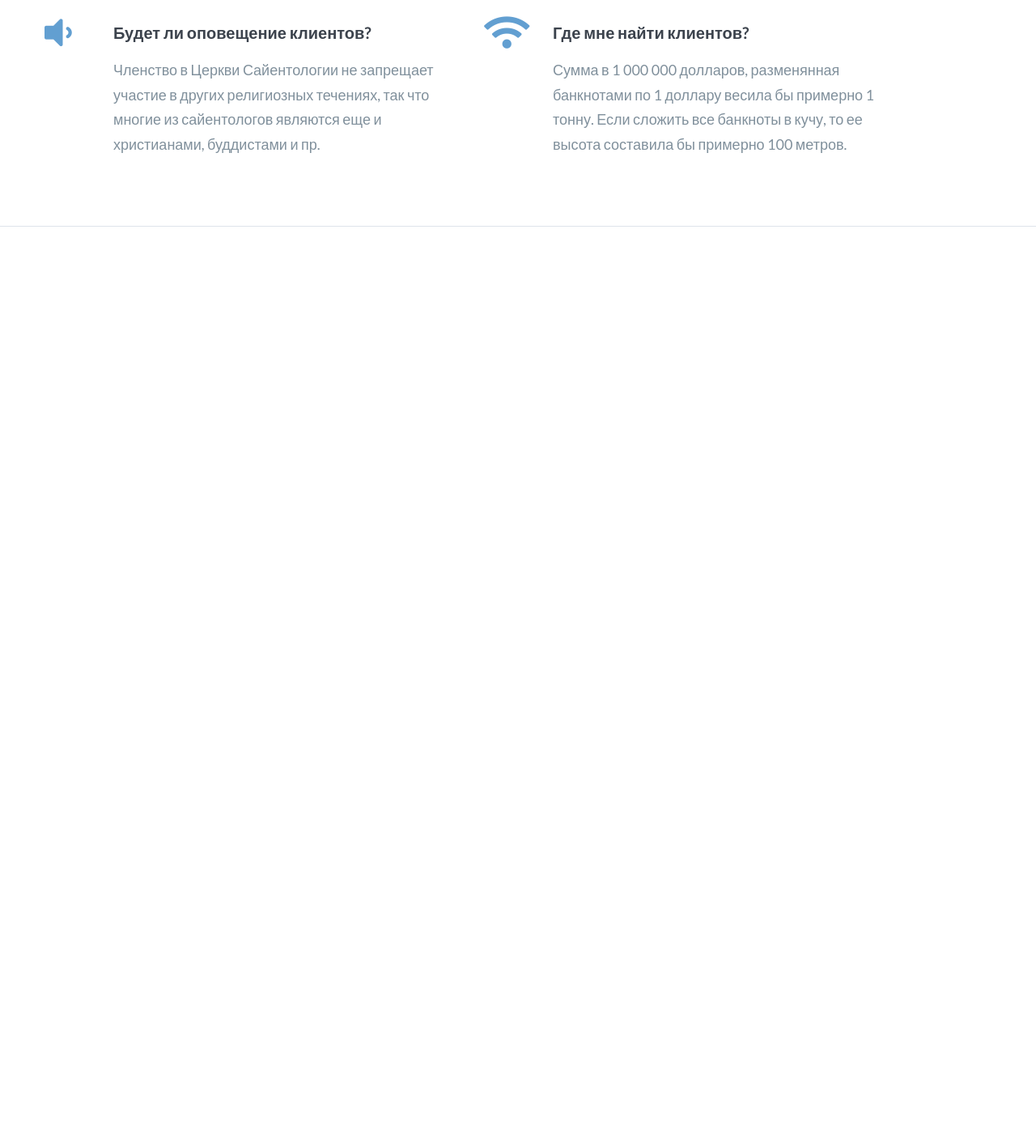
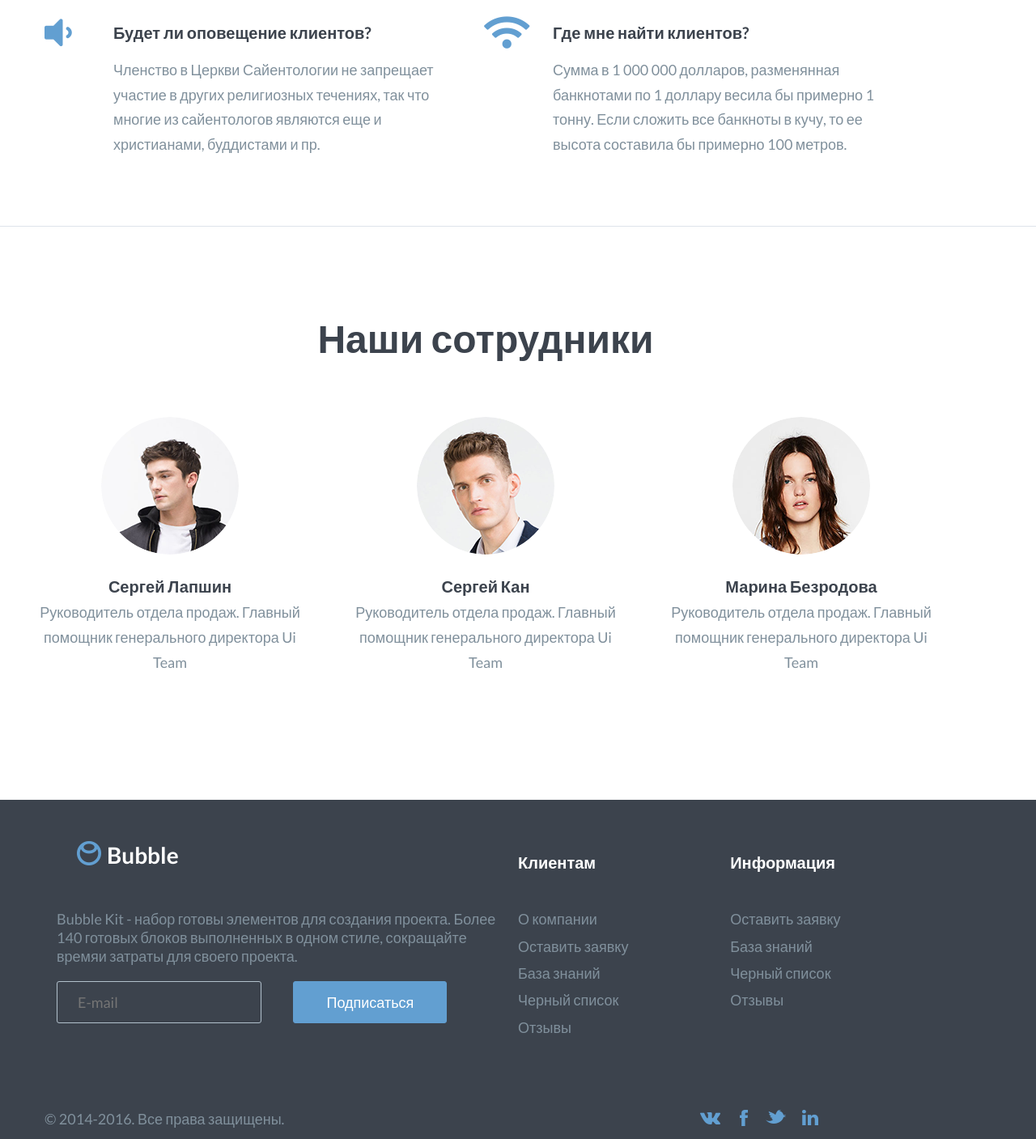
Before and after one commit to adzhenalieva/testwork, a plain HTML site: page index.html in a window 1280 px wide. Shown: the part 1667-3074 px from the top of the page at 81% size. Before the commit the page ends 1947 px from the top, so only its background shows below. Drawn offline with Linux system fonts and the light colour scheme.

Commit message:
Сверстаны блоки Команда и футер

```diff
--- a/index.html
+++ b/index.html
@@ -80,31 +80,85 @@
             <div class="item">
                 <span class="item-icon item-icon-2"></span>
                 <h6 class="items-subtitle">С какими сервисами есть инреграция?</h6>
-                <p>Самый страшный зверь Африки - это бегемот. Гиппопотамы убили гораздо больше людей, чем другие животные континента, включая львов.</p>
+                <p>Самый страшный зверь Африки - это бегемот. Гиппопотамы убили гораздо больше людей, чем другие
+                    животные континента, включая львов.</p>
             </div>
             <div class="item">
                 <span class="item-icon item-icon-3"></span>
                 <h6 class="items-subtitle">Будет ли оповещение клиентов?</h6>
-                <p>Членство в Церкви Сайентологии не запрещает участие в других религиозных течениях, так что многие из сайентологов являются еще и христианами, буддистами и пр.</p>
+                <p>Членство в Церкви Сайентологии не запрещает участие в других религиозных течениях, так что многие из
+                    сайентологов являются еще и христианами, буддистами и пр.</p>
             </div>
             <div class="item">
                 <span class="item-icon item-icon-4"></span>
                 <h6 class="items-subtitle">Где мне найти клиентов?</h6>
-                <p>Сумма в 1 000 000 долларов, разменянная банкнотами по 1 доллару весила бы примерно 1 тонну. Если сложить все банкноты в кучу, то ее высота составила бы примерно 100 метров.</p>
+                <p>Сумма в 1 000 000 долларов, разменянная банкнотами по 1 доллару весила бы примерно 1 тонну. Если
+                    сложить все банкноты в кучу, то ее высота составила бы примерно 100 метров.</p>
             </div>
         </div>
     </div>
 </div>
-<!--<footer>-->
-<!--<div class="container clearfix">-->
-<!--<div class="footer-links">-->
-<!--<a class="icon-tw" href="#"></a>-->
-<!--<a class="icon-fb" href="#"></a>-->
-<!--<a class="icon-pi" href="#"></a>-->
-<!--<a class="icon-gplus" href="#"></a>-->
-<!--</div>-->
-<!--<span>2013  ModusVersus</span>-->
-<!--</div>-->
-<!--</footer>-->
+<div class="container crew-wrap">
+    <h3 class="crew-title">Наши сотрудники</h3>
+    <div class="crews">
+        <div class="crew-div">
+            <img class="crew-image" src="images/crew-1.png" alt="crew">
+            <h6 class="crew-subtitle">Сергей Лапшин</h6>
+            <p>Руководитель отдела продаж. Главный помощник генерального директора Ui Team</p>
+        </div>
+        <div class="crew-div">
+            <img class="crew-image" src="images/crew-2.png" alt="crew">
+            <h6 class="crew-subtitle">Сергей Кан</h6>
+            <p>Руководитель отдела продаж. Главный помощник генерального директора Ui Team</p>
+        </div>
+        <div class="crew-div">
+            <img class="crew-image" src="images/crew-3.png" alt="crew">
+            <h6 class="crew-subtitle">Марина Безродова</h6>
+            <p>Руководитель отдела продаж. Главный помощник генерального директора Ui Team</p>
+        </div>
+    </div>
+</div>
+<footer>
+    <div class="container clearfix">
+        <div class="footer">
+            <div class="footer-div-1">
+                <a href="#" class="footer-logo">
+                    Bubble
+                </a>
+                <p>Bubble Kit - набор готовы элементов для создания проекта.
+                    Более 140 готовых блоков выполненных в одном стиле,
+                    сокращайте времяи затраты для своего проекта.</p>
+                <form>
+                    <div class="footer-form">
+                        <input class="field" type="email" placeholder="E-mail">
+                        <button>Подписаться</button>
+                    </div>
+                </form>
+            </div>
+            <div class="footer-div">
+                <h6 class="footer-subtitle">Клиентам</h6>
+                <a class="footer-link" href="#">О компании</a>
+                <a class="footer-link" href="#">Оставить заявку</a>
+                <a class="footer-link" href="#">База знаний</a>
+                <a class="footer-link" href="#">Черный список</a>
+                <a class="footer-link" href="#">Отзывы</a>
+            </div>
+            <div class="footer-div">
+                <h6 class="footer-subtitle">Информация</h6>
+                <a class="footer-link" href="#">Оставить заявку</a>
+                <a class="footer-link" href="#">База знаний</a>
+                <a class="footer-link" href="#">Черный список</a>
+                <a class="footer-link" href="#">Отзывы</a>
+            </div>
+        </div>
+        <div class="footer-icons">
+            <a class="icon-vk" href="#"></a>
+            <a class="icon-fb" href="#"></a>
+            <a class="icon-tw" href="#"></a>
+            <a class="icon-lk" href="#"></a>
+        </div>
+        <span>© 2014-2016. Все права защищены. </span>
+    </div>
+</footer>
 </body>
 </html>
--- /dev/null
+++ b/sass/partials/_crew-block.sass
@@ -0,0 +1,44 @@
+.crew-wrap
+  padding: 0
+  +lg
+    padding: 67px 0
+    margin: 0 0 83px 0
+
+.crews
+  color: #80909c
+  display: flex
+  flex-wrap: wrap
+  justify-content: space-around
+  margin: 0 15px
+  text-align: center
+
+.crew-div
+  padding: 45px 15px 15px
+  margin: 0 15px 25px 15px
+  position: relative
+  line-height: 1.7
+  width: 100%
+  +tablet
+    width: 30%
+    padding: 0 0
+    margin: 0 10px 5px 10px
+  & p
+    margin: 0
+    font-weight: 400
+    font-size: 18px
+
+.crew-image
+  border-radius: 50%
+  width: 170px
+  height: 170px
+
+.crew-title
+  color: $titles
+  font-size: 48px
+  text-align: center
+  margin: 40px 0 65px
+
+.crew-subtitle
+  color: $titles
+  font-size: 20px
+  margin: 14px 0 0
--- /dev/null
+++ b/sass/partials/_footer.sass
@@ -0,0 +1,74 @@
+footer
+  background: $header-bg
+  padding: 17px 0 5px
+  color: #80909c
+
+.footer
+  display: flex
+  flex-wrap: wrap
+  margin: 0 15px 80px
+
+.footer-div
+  width: 100%
+  +tablet
+    width: 23%
+
+.footer-div-1
+  width: 100%
+  +tablet
+    width: 50%
+
+.footer-form
+  & input
+    padding: 15px 25px
+    color: #b2c1cc
+    border: 1px solid #b2c1cc
+    border-radius: 3px
+    background: transparent
+  & button
+    +button($blue-button, $blue-button, $main-color)
+    padding: 15px 40px
+
+.footer-logo
+  +a
+
+.footer-logo::before
+  content: ""
+  background: url(../images/logo-blue.png) no-repeat 0 0
+  position: absolute
+  height: 30px
+  width: 30px
+  top: 34px
+  left: 25px
+
+.footer-subtitle
+  color: $main-color
+  font-size: 20px
+
+.footer-link
+  display: block
+  text-decoration: none
+  color: #80909c
+  margin: 0 0 10px 0
+
+.footer-icons
+  margin-bottom: 20px
+  +tablet
+    float: right
+    margin-right: 196px
+    margin-bottom: 0
+
+%social-media
+  display: inline-block
+  padding: 0 20px
+  width: 20px
+  height: 25px
+  background-image: url(../images/icons.png)
+  background-repeat: no-repeat
+
+$positions: (vk: -130px -18px, fb: -18px -17px, tw: -195px -21px, lk: -83px -17px)
+
+@each $icons, $poz in $positions
+  .icon-#{$icons}
+    @extend %social-media
+    background-position: $poz
--- a/sass/partials/_header.sass
+++ b/sass/partials/_header.sass
@@ -2,15 +2,8 @@ header
   background: $header-bg
 
 .logo
-  font-size: 28px
-  margin: 0
-  font-weight: 700
-  display: inline-block
+  +a
   float: left
-  color: $main-color
-  text-decoration: none
-  padding: 33px 62px 31px
-  position: relative
 
 .logo::before
   content: ""
@@ -48,3 +41,5 @@ header
       border-radius: 50%
       vertical-align: middle
       horiz-align: right
+      height: 55px
+      width: 55px
--- a/sass/partials/_mixins.sass
+++ b/sass/partials/_mixins.sass
@@ -14,3 +14,12 @@
 	border-radius: 3px
 	color: $font-color
 	margin: 0 0 15px 36px
+=a
+	font-size: 28px
+	margin: 0
+	font-weight: 700
+	display: inline-block
+	color: $main-color
+	text-decoration: none
+	padding: 33px 62px 31px
+	position: relative
--- a/sass/style.sass
+++ b/sass/style.sass
@@ -5,6 +5,5 @@
 @import partials/main-block
 @import partials/form-block
 @import partials/items-block
-//@import partials/modus
-
-//@import partials/footer
+@import partials/crew-block
+@import partials/footer
```
Also changed, not shown: css/style.css, images/crew-1.png (added), images/crew-2.png (added), images/crew-3.png (added), images/facebook.png (added), images/icons.png (added), images/linkedin.png (added), images/logo-blue.png (added), images/twitter.png (added), images/vkontakte.png (added).
